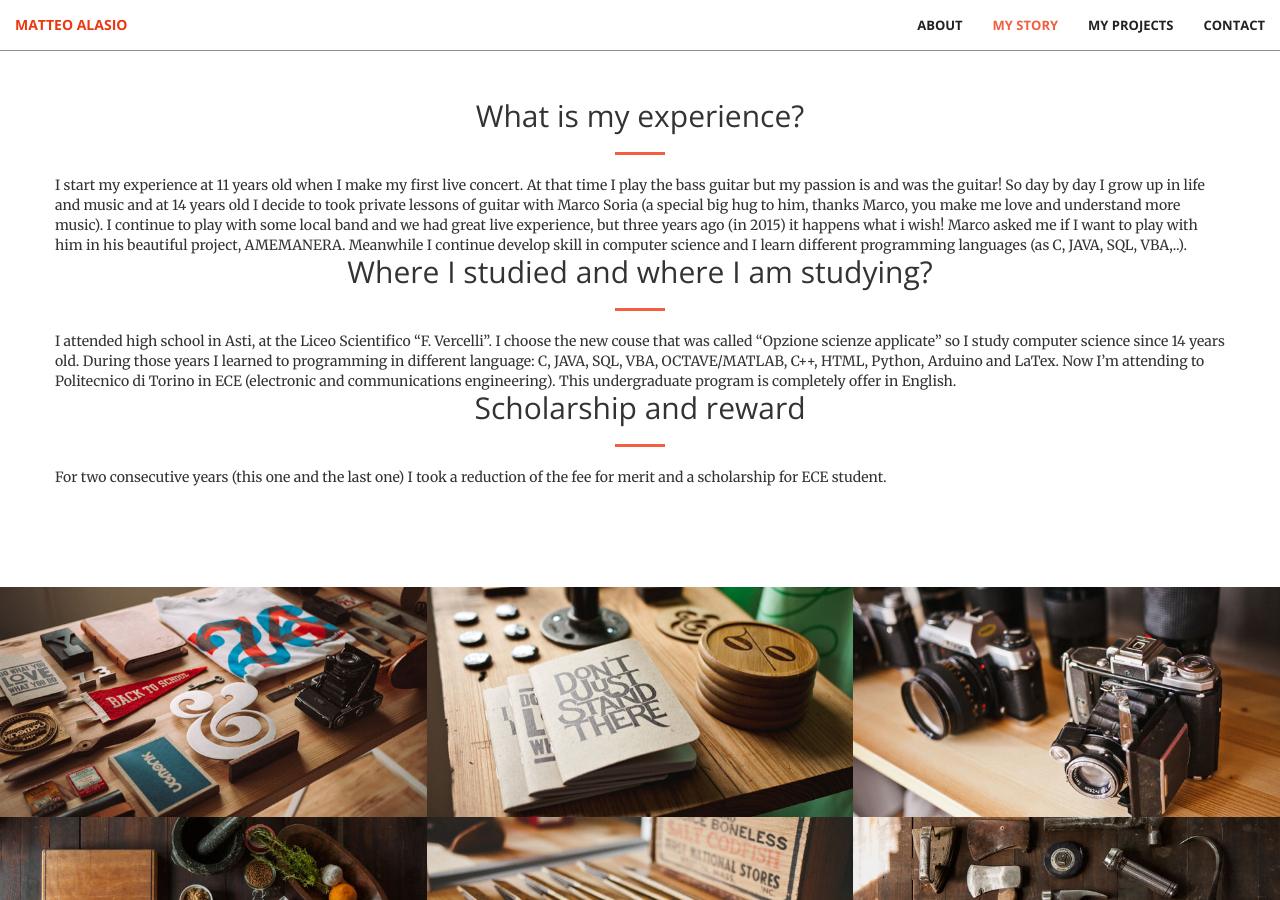
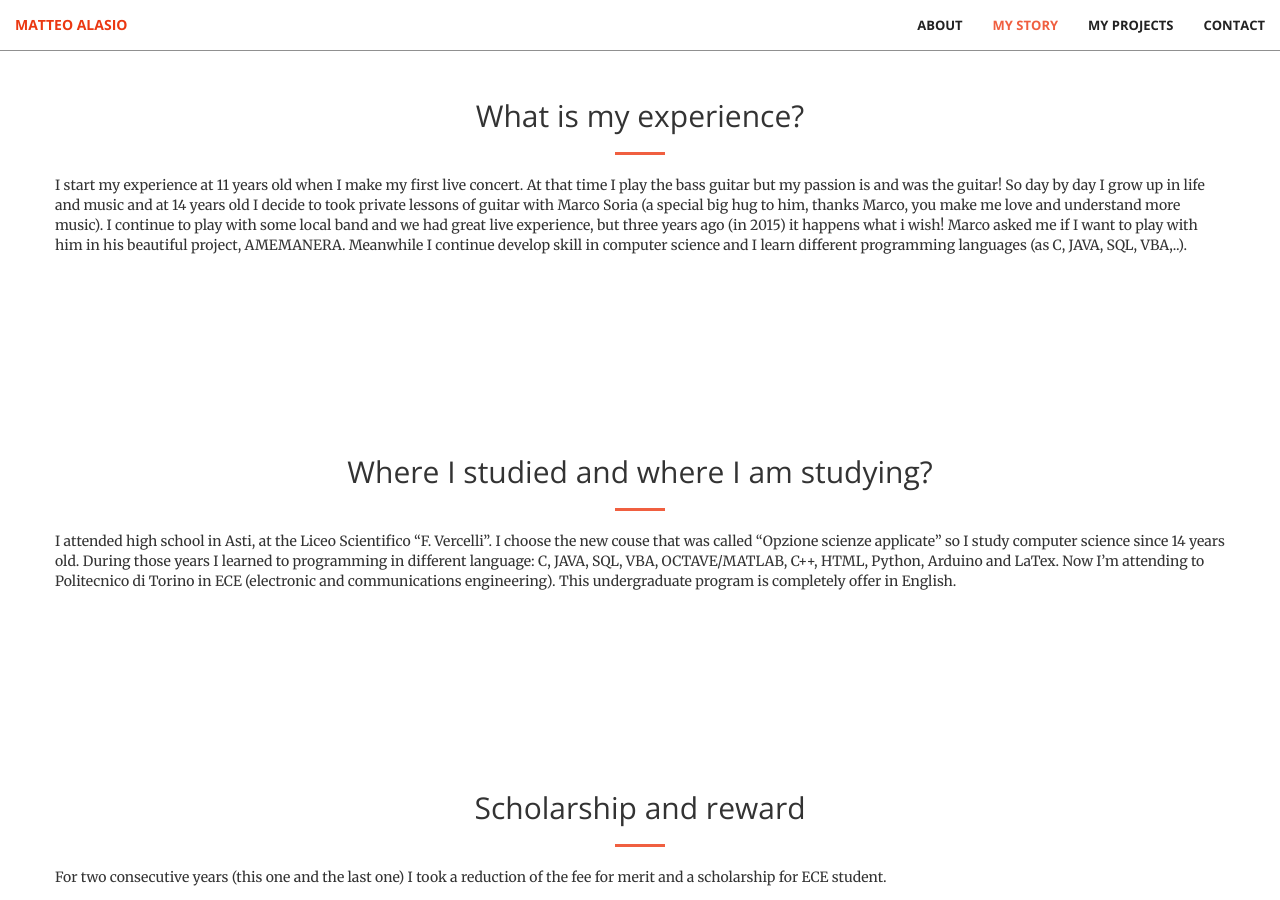
Before and after one commit to matteoalasio/matteoalasio.github.io, a Jekyll site: the page built from index.html, in a window 1280 px wide and 900 px high, scrolled down 1319 px. Built offline with Jekyll 4.4.1, drawn with Linux system fonts in a browser that asks for light colours.

Commit message:
added section to experience

```diff
--- a/_includes/services.html
+++ b/_includes/services.html
@@ -14,6 +14,8 @@
 			Meanwhile I continue develop skill in computer science and I learn different programming languages (as C, JAVA, SQL, VBA,..).
         </div>
     </div>
+</section>
+<section id="services1">
 	<div class="container">
         <div class="row">
             <div class="col-lg-12 text-center">
@@ -28,6 +30,8 @@
 			Now I’m attending to Politecnico di Torino in ECE (electronic and communications engineering). This undergraduate program is completely offer in English.
         </div>
     </div>
+</section>
+<section id="services2">
 	<div class="container">
         <div class="row">
             <div class="col-lg-12 text-center">
```
